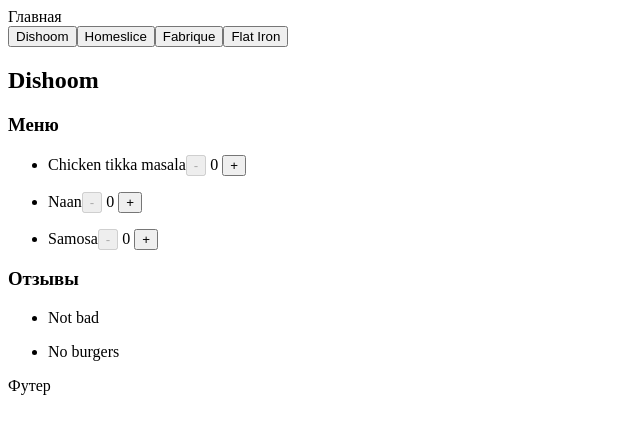
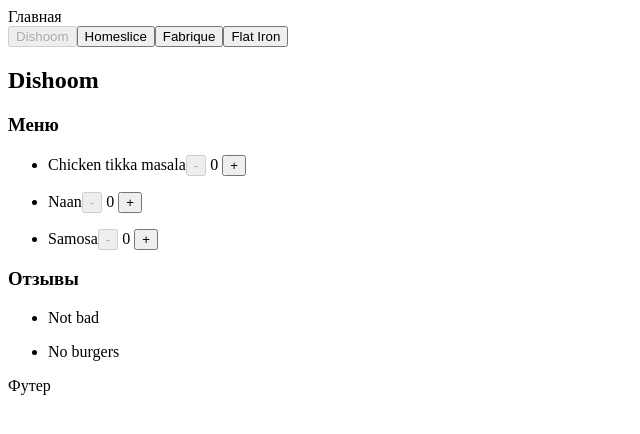
Before and after one commit to aliya-niki/anyfood, a React (Vite) app: page / in a window 1280 px wide. Shown: the top 434 px of the page, without its empty margins (0-640 px from the left). Built offline with nearby package versions, Linux system fonts and the light colour scheme.

Commit message:
lecture-2: add restaurant-tabs and tab component

```diff
--- /dev/null
+++ b/src/components/restaurant-tabs/restaurant-tabs.jsx
@@ -0,0 +1,18 @@
+/* eslint-disable react/jsx-key */
+import { Tab } from "../tab/tab";
+
+export const RestaurantTabs = ({ restaurants, onTabClick, activeTabId }) => {
+  return (
+    <div>
+      {restaurants?.map(({name, id}) => {
+        return (
+          <Tab
+            name={name}
+            onTabClick={() => onTabClick(id)}
+            isActive={activeTabId === id}
+          />
+        );
+      })}
+    </div>
+  );
+};
--- a/src/components/restaurants/component.jsx
+++ b/src/components/restaurants/component.jsx
@@ -1,13 +1,11 @@
-/* eslint-disable react/jsx-key */
 import { useState } from "react";
 import { Restaurant } from "../restaurant/component";
+import { RestaurantTabs } from "../restaurant-tabs/restaurant-tabs";
 
 export const Restaurants = ({ restaurants }) => {
   const [active, setActive] = useState(restaurants[0]);
 
-  const handleTabClick = (evt) => {
-    const id = evt.target.dataset.index;
-
+  const handleTabClick = (id) => {
     if (active.id === id) {
       return;
     }
@@ -16,13 +14,13 @@
     setActive(activeRestaurant);
   }
 
-  const tabs = restaurants.map((item) => (
-    <button type="button" onClick={handleTabClick} data-index={item.id}>{item.name}</button>
-  ));
-
   return (
     <div>
-      {tabs}
+      <RestaurantTabs
+        restaurants={restaurants}
+        onTabClick={handleTabClick}
+        activeTabId={active.id}
+      />
       <Restaurant restaurant={active}/>
     </div>
   );
--- /dev/null
+++ b/src/components/tab/tab.jsx
@@ -0,0 +1,7 @@
+export const Tab = ({ name, onTabClick, isActive }) => {
+  return (
+    <button type="button" onClick={() => onTabClick()} disabled={isActive}>
+      {name}
+    </button>
+  );
+};
--- a/src/main.jsx
+++ b/src/main.jsx
@@ -1,9 +1,8 @@
-/* eslint-disable react/jsx-key */
 import { createRoot } from 'react-dom/client';
 import { restaurants } from './mocks/mock.js';
 import { Header } from './components/header/component';
 import { Footer } from './components/footer/component';
-import { Restaurants } from './components/restaurants/component.jsx';
+import { Restaurants } from './components/restaurants/component';
 
 const root = createRoot(document.getElementById('root'));
 root.render(
```
